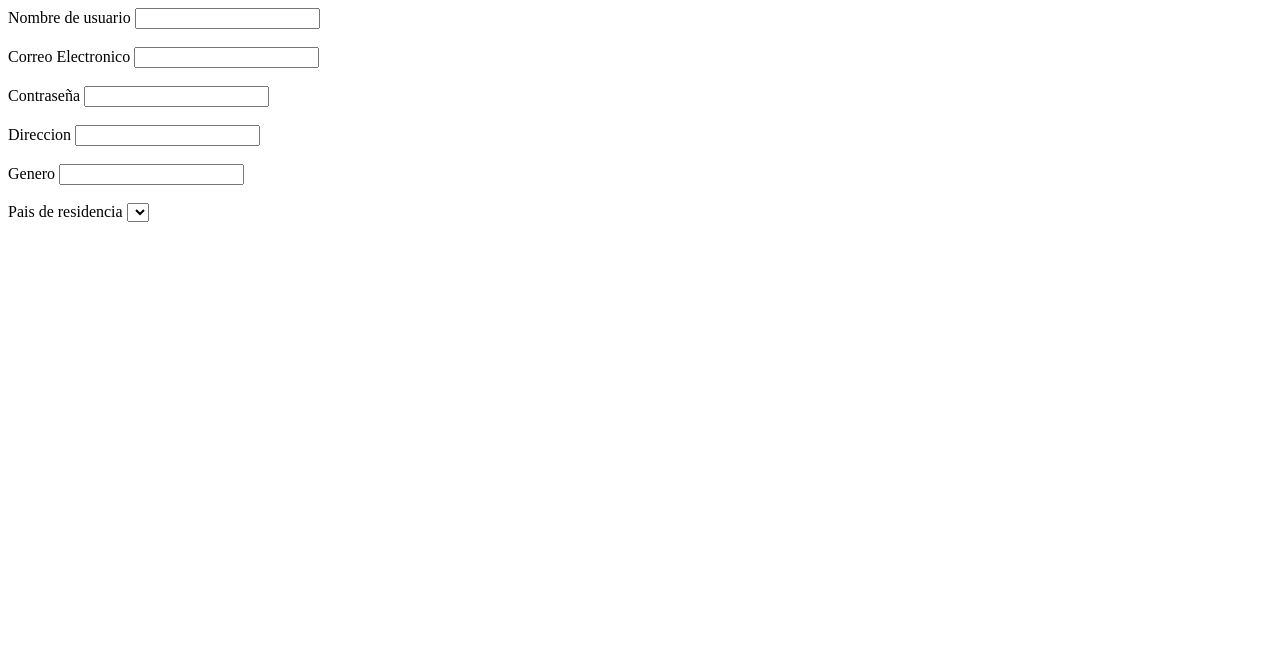
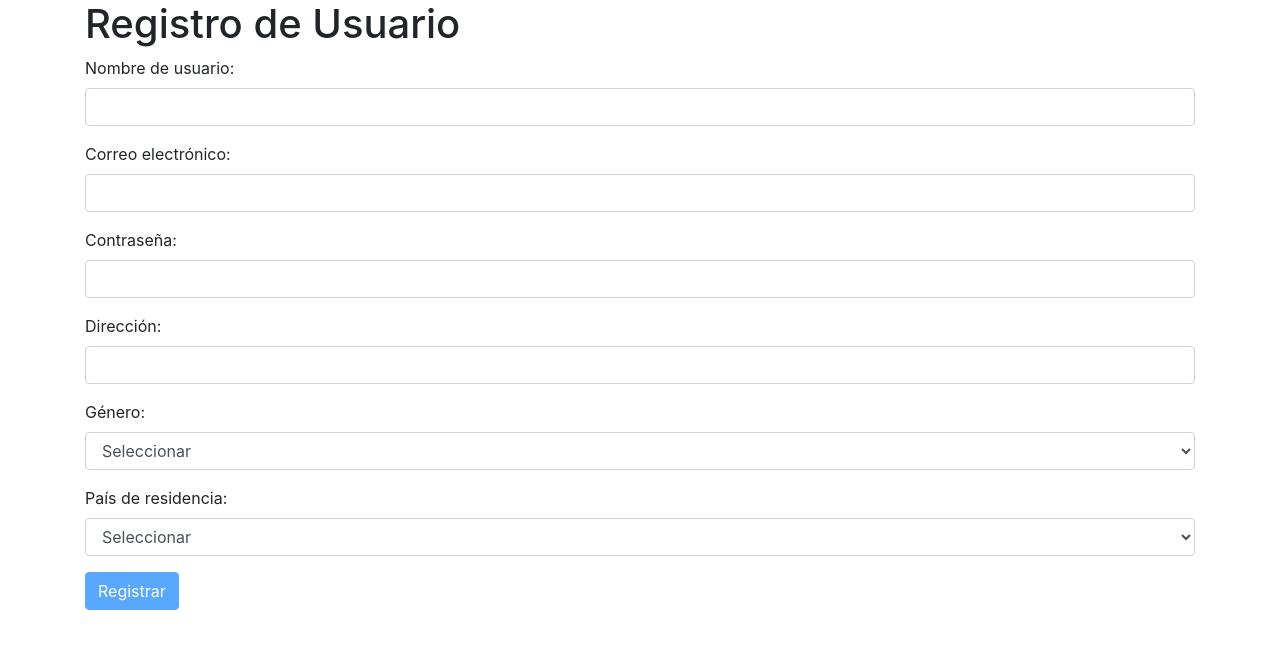
Before and after one commit to rociogim23/semana17, a plain HTML site: page index.html in a window 1280 px wide. Drawn offline with nearby package versions, Linux system fonts and the light colour scheme.

Commit message:
formulario sin validaciones

```diff
--- a/index.html
+++ b/index.html
@@ -1,52 +1,67 @@
 <!DOCTYPE html>
-<html lang="en">
+<html lang="es">
 <head>
     <meta charset="UTF-8">
     <meta name="viewport" content="width=device-width, initial-scale=1.0">
-    <title>Document</title>
+    <link rel="stylesheet" href="https://maxcdn.bootstrapcdn.com/bootstrap/4.5.2/css/bootstrap.min.css">
+    <title>Formulario de Registro</title>
 </head>
 <body>
-    <div>
-    <form>
-        <label>Nombre de usuario</label>
-        <input type="text" id="usuario">
-        <br>
-        <br>
-        <label>Correo Electronico</label>
-        <input type="text" id="correo">
-        <br>
-        <br>
-        <label>Contraseña</label>
-        <input type="text" id="constras">
-        <br>
-        <br>
-        <label>Direccion</label>
-        <input type="text" id="direccion">
-        <br>
-        <br>
-        <label>Genero</label>
-        <input type="" id="genero">
-        <br>
-        <br>
-        <label>Pais de residencia</label>
-        <select type="select" id="pais">
-        <br>
-        <br>
+    <div class="container">
+        <h1>Registro de Usuario</h1>
+        <form id="registrationForm">
+            <div class="form-group">
+                <label for="username">Nombre de usuario:</label>
+                <input type="text" class="form-control" id="username" name="username" required>
+                <div class="invalid-feedback" id="usernameError"></div>
+            </div>
 
-        <button>Enviar</button>
+            <div class="form-group">
+                <label for="email">Correo electrónico:</label>
+                <input type="email" class="form-control" id="email" name="email" required>
+                <div class="invalid-feedback" id="emailError"></div>
+            </div>
 
+            <div class="form-group">
+                <label for="password">Contraseña:</label>
+                <input type="password" class="form-control" id="password" name="password" required>
+                <div class="invalid-feedback" id="passwordError"></div>
+            </div>
 
+            <div class="form-group">
+                <label for="address">Dirección:</label>
+                <input type="text" class="form-control" id="address" name="address" required>
+                <div class="invalid-feedback" id="addressError"></div>
+            </div>
 
+            <div class="form-group">
+                <label for="gender">Género:</label>
+                <select class="form-control" id="gender" name="gender" required>
+                    <option value="">Seleccionar</option>
+                    <option value="masculino">Masculino</option>
+                    <option value="femenino">Femenino</option>
+                    <option value="otro">Otro</option>
+                </select>
+                <div class="invalid-feedback" id="genderError"></div>
+            </div>
 
+            <div class="form-group">
+                <label for="country">País de residencia:</label>
+                <select class="form-control" id="country" name="country" required>
+                    <option value="">Seleccionar</option>
+                    <option value="pais1">Uruguay</option>
+                    <option value="pais2">Argentina</option>
+                    <option value="pais3">Brasil</option>
+                </select>
+            </div>
 
+            <button type="submit" id="submitButton" class="btn btn-primary" disabled>Registrar</button>
+        </form>
+    </div>
 
-
-
-
-
-
-
-    </form>
-</div>
+    <script src="https://code.jquery.com/jquery-3.5.1.slim.min.js"></script>
+    <script src="https://cdn.jsdelivr.net/npm/@popperjs/core@2.9.3/dist/umd/popper.min.js"></script>
+    <script src="https://maxcdn.bootstrapcdn.com/bootstrap/4.5.2/js/bootstrap.min.js"></script>
+    <script src="validacion.js"></script>
 </body>
 </html>
--- /dev/null
+++ b/validacion.js
@@ -0,0 +1,48 @@
+// obtiene elementos formulario
+const form = document.getElementById("registrationForm");
+const username = document.getElementById("username");
+const email = document.getElementById("email");
+const password = document.getElementById("password");
+const address = document.getElementById("address");
+const gender = document.getElementById("gender");
+const country = document.getElementById("country");
+const submitButton = document.getElementById("submitButton");
+
+// valida nombre usuario
+function validateUsername() {
+
+}
+
+// valida correo
+function validateEmail() {
+
+}
+
+// valida contraseña
+function validatePassword() {
+
+}
+
+// valida dirección
+function validateAddress() {
+
+}
+
+
+// valida género
+function validateGender() {
+
+}
+
+// habilita/deshabilita botón envío
+function enableSubmitButton() {
+
+    // verifica validaciones y habilita/deshabilita botón
+}
+
+username.addEventListener("input", validateUsername);
+email.addEventListener("input", validateEmail);
+password.addEventListener("input", validatePassword);
+address.addEventListener("input", validateAddress);
+gender.addEventListener("input", validateGender);
+form.addEventListener("input", enableSubmitButton);
```
